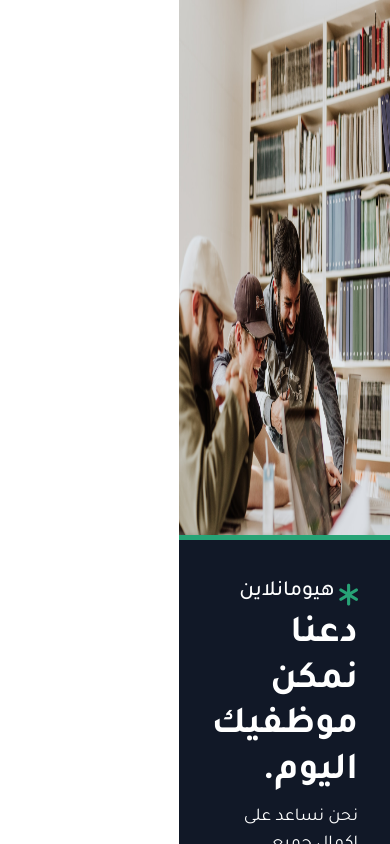
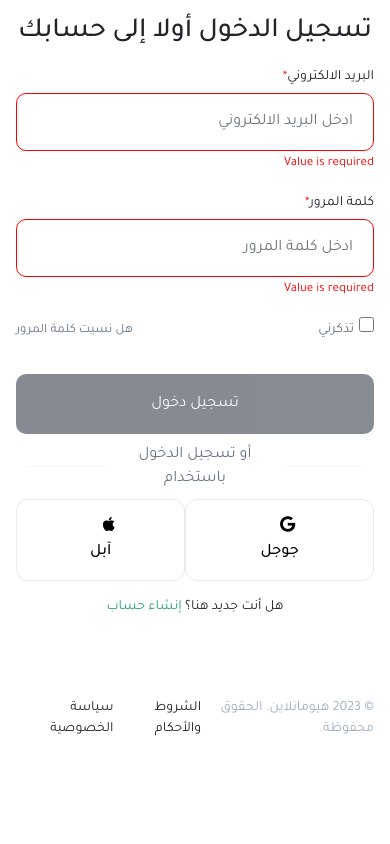
Before and after one commit to WajdAlasttal/dashboard, a Vue app: page / in a window 390 px wide. Shown: the top 844 px of the page. Built offline with nearby package versions, Linux system fonts and the light colour scheme.

Commit message:
validation-responsive-primary

```diff
--- a/src/components/SignInForm.vue
+++ b/src/components/SignInForm.vue
@@ -1,5 +1,6 @@
 <template>
-  <form v-on:submit.prevent="submit">
+<div class="form-container">
+  <form class="form" v-on:submit.prevent="submit">
     <div class="mb-3">
       <label for="exampleInputEmail1" class="form-label">البريد الالكتروني</label>
       <span>*</span>
@@ -7,6 +8,7 @@
         type="email"
         class="form-control"
         v-model.trim="state.email"
+        :class="{ 'invalid-input': v$.email.$error }"
         id="exampleInputEmail1"
         aria-describedby="emailHelp"
         placeholder="ادخل البريد الالكتروني"
@@ -16,7 +18,7 @@
     <div class="mb-3">
       <label for="exampleInputPassword1" class="form-label">كلمة المرور</label>
       <span>*</span>
-      <input type="password" class="form-control" v-model.trim="state.password" id="exampleInputPassword1" placeholder="ادخل كلمة المرور" />
+      <input type="password" class="form-control" v-model.trim="state.password" :class="{ 'invalid-input': v$.password.$error }" id="exampleInputPassword1" placeholder="ادخل كلمة المرور" />
       <span v-if="v$.password.$error">{{ v$.password.$errors[0].$message }}</span>
     </div>
     <div class="check-forget">
@@ -28,8 +30,9 @@
               <p><a href="#">هل نسيت كلمة المرور</a></p>
             </div>
     </div>
-    <button type="submit" class="btn" @click="submitForm">تسجيل دخول</button>
+    <button type="submit" class="btn" @click="submitForm" :disabled="hasValidationErrors">تسجيل دخول</button>
   </form>
+</div>
 </template>
 
 <script>
@@ -56,15 +59,22 @@ export default {
             v$,
         }
     },
+    computed: {
+      hasValidationErrors() {
+      this.v$.$validate();
+      return this.v$.$error;
+    },
+    },
     methods:{
       submitForm: function(){
         this.v$.$validate();
         if(!this.v$.$error){
-            alert("hellooo");
+            alert("welcome");
         }else{
             alert("form failed validation")
         }
-      }
+      },
+
     }
     };
 </script>
@@ -130,4 +140,7 @@ export default {
   .btn:disabled{
       opacity: 0.5;
   }
+  .invalid-input {
+    border-color: red;
+  }
 </style>
--- a/src/views/SignIn.vue
+++ b/src/views/SignIn.vue
@@ -1,11 +1,14 @@
 <template>
-    <div class="login d-flex align-items-center">
+  <div class="login d-flex">
+    <div class="col-md-5 d-none d-md-block">
     <div class="side-bar">
       <div class="side-image">
-          <img src="../assets/images/Photo.png" alt="onboarding" />
+        <img
+        src="../assets/images/Photo.png"
+      />
       </div>
       <div class="content">
-          <div class="logo">
+        <div class="logo d-flex">
           <i class="fa-solid fa-asterisk"></i>
           <h4>هيومانلاين</h4>
         </div>
@@ -13,31 +16,35 @@
         <p>نحن نساعد على إكمال جميع احتياجات النقل الخاصة بك بسهولة</p>
       </div>
     </div>
+    </div>
+    <div class="col-md-6 ">
       <div class="login-form">
-        <h1 class="login-header text-center">تسجيل الدخول أولا إلى حسابك</h1>
-        <!-- form -->
+        <h1 class="login-header text-center mt-sm-0">
+        تسجيل الدخول أولا إلى حسابك
+        </h1>
         <SignInForm />
         <div class="container">
           <div class="line"></div>
           <div class="word">أو تسجيل الدخول باستخدام</div>
         </div>
         <div class="login-buttons">
-          <ButtonVue icon="fa-google" text="جوجل"  />
-          <ButtonVue icon="fa-apple" text="آبل"  />
+          <ButtonVue icon="fa-google" text="جوجل" />
+          <ButtonVue icon="fa-apple" text="آبل" />
         </div>
         <p class="create-acc">هل أنت جديد هنا؟ <span>إنشاء حساب</span></p>
         <div class="footer">
-          <p style="color: #A0AEC0;">© 2023 هيومانلاين. الحقوق محفوظة.</p>
+          <p style="color: #a0aec0">© 2023 هيومانلاين. الحقوق محفوظة.</p>
           <p>الشروط والأحكام</p>
           <p>سياسة الخصوصية</p>
+        </div>
       </div>
     </div>
   </div>
 </template>
 
   <script>
-  import SignInForm from '../components/SignInForm.vue';
-  import ButtonVue from '../components/ButtonVue.vue';
+import SignInForm from "../components/SignInForm.vue";
+import ButtonVue from "../components/ButtonVue.vue";
 export default {
   components: {
     SignInForm,
@@ -47,9 +54,9 @@
 </script>
 
   <style  scoped>
-  @import url('https://fonts.googleapis.com/css2?family=Tajawal:wght@400;500;700;800;900&display=swap');
+@import url("https://fonts.googleapis.com/css2?family=Tajawal:wght@400;500;700;800;900&display=swap");
 * {
-    font-family: 'Tajawal', sans-serif;
+  font-family: "Tajawal", sans-serif;
 }
 .login {
   direction: rtl;
@@ -64,53 +71,31 @@
   border-bottom: 5px solid #27a376;
 }
 .side-bar .content {
-    padding: 2.5rem 2rem;
-  }
-  .content .logo {
-    display: flex;
+  padding: 3rem 1rem;
 }
 .content .logo i {
-    font-size: 25px;
+  font-size: 20px;
   color: #27a376;
   margin-left: 0.3rem;
-    margin-top: 0.2rem;
+  margin-top: 0.3rem;
 }
 .content h5 {
   font-size: 38px;
   font-weight: 700;
+  margin: 2rem 0;
 }
 .content p {
   font-size: 18px;
   font-weight: 400;
-    margin-bottom: 3rem;
+  margin-bottom: 2rem;
 }
 .login-form {
-    margin-right: 15rem;
+  margin-top: 5rem;
+  margin-right: 10rem;
 }
-  .login-header{
+.login-header {
   margin-bottom: 1rem;
 }
-  .check-box {
-    display: flex;
-    justify-content: flex-end;
-    flex-direction: row-reverse;
-    color: #687588;
-  }
-  .check-forget {
-    display: flex;
-    justify-content: space-between;
-    align-items: baseline;
-    width: 100%;
-  }
-  .check-forget .password p a {
-    font-size: 13px;
-    color: #687588;
-    text-decoration: none;
-  }
-  .check-forget .password p a:hover {
-    color: #27a376;
-  }
-
 .container {
   text-align: center;
   position: relative;
@@ -118,7 +103,7 @@
 .line {
   width: 100%;
   height: 1px;
-    background-color: #F1F2F4;
+  background-color: #f1f2f4;
   margin-top: 2rem;
 }
 .word {
@@ -130,24 +115,32 @@
   color: #687588;
   padding: 0 10px;
 }
-  .login-buttons{
+.login-buttons {
   display: flex;
   justify-content: space-evenly;
 }
-  .create-acc span{
+.create-acc span {
   color: #27a376;
 }
-  .create-acc{
+.create-acc {
   margin-top: 1rem;
   text-align: center;
   font-size: 14px;
 }
-  .footer{
-      margin-top: 4rem;
+.footer {
+  margin-top: 5rem;
   display: flex;
+  justify-content: center;
 }
-  .footer p{
+.footer p {
   margin-left: 1rem;
   font-size: 14px;
 }
+@media (max-width: 888px){
+  .login-form {
+  justify-content: center;
+  margin-right:0;
+  margin: 1rem;
+}
+}
 </style>
```
Lines whose indentation alone changed are shown as unchanged.
